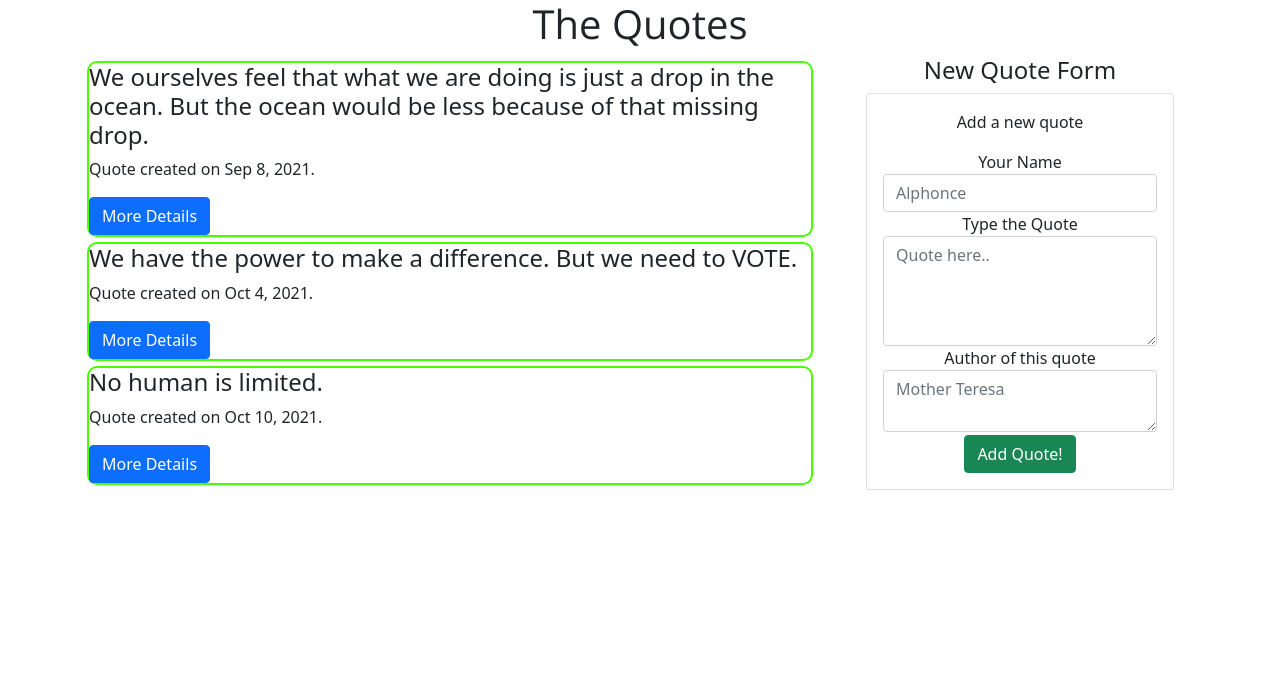
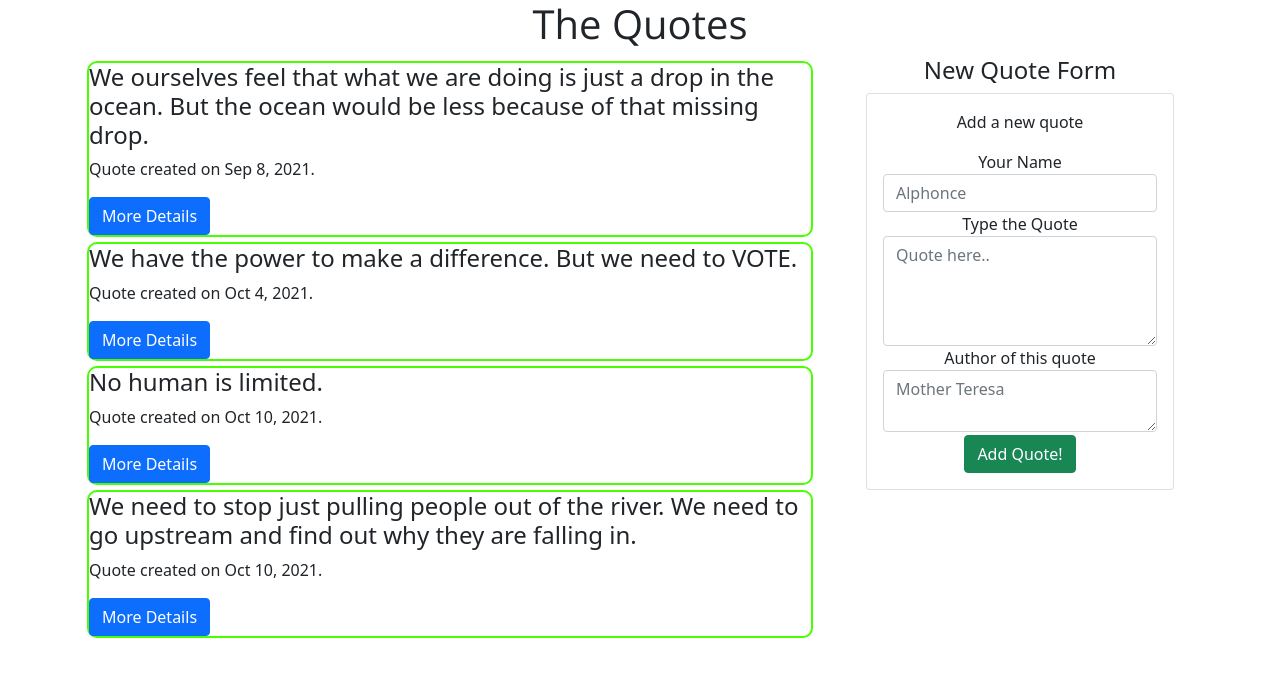
Before and after one commit to Kips-alih/Quotes-App, an Angular app: page / in a window 1280 px wide. Shown: the top 676 px of the page. Built offline with nearby package versions, Linux system fonts and the light colour scheme.

Commit message:
Add a quote

```diff
--- a/src/app/quote/quote.component.ts
+++ b/src/app/quote/quote.component.ts
@@ -13,6 +13,8 @@ export class QuoteComponent implements OnInit {
     new Quote(1,'Alphonce','We ourselves feel that what we are doing is just a drop in the ocean. But the ocean would be less because of that missing drop.','Mother Teresa',new Date(2021,8,8),0,0),
     new Quote(2,'Alphonce','We have the power to make a difference. But we need to VOTE.','Kylie Jenner',new Date(2021,9,4),0,0),
     new Quote(2,'Kipngeno','No human is limited.','Eliud Kipchoge',new Date(2021,9,10),0,0),
+    new Quote(2,'Korir','We need to stop just pulling people out of the river. We need to go upstream and find out why they are falling in.','Desmond Tutu',new Date(2021,9,10),0,0),
+
 
   ];
 
```
